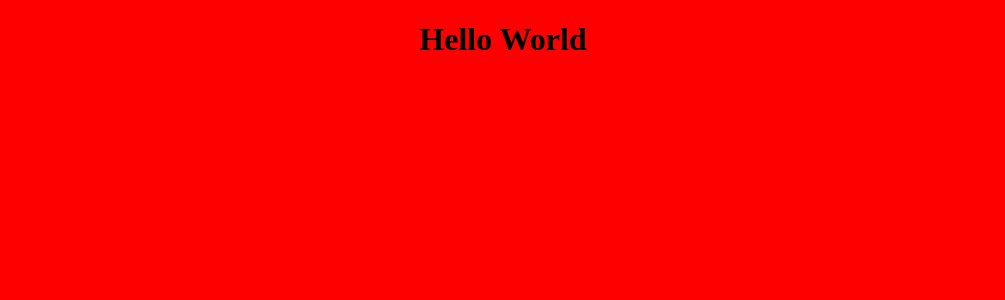
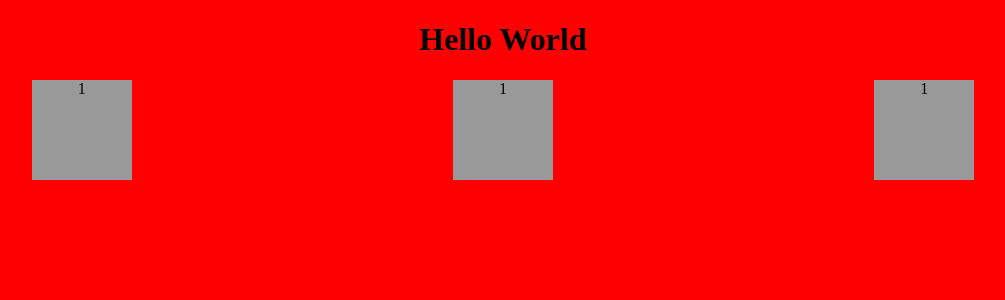
Before and after one commit to code-in-time/webpack3-starter-learn, a React app: page / in a window 1280 px wide. Shown: the top 300 px of the page, without its empty margins (137-1142 px from the left). Built offline with nearby package versions, Linux system fonts and the light colour scheme.

Commit message:
Add css structure

```diff
--- a/package.json
+++ b/package.json
@@ -19,6 +19,8 @@
   },
   "homepage": "https://github.com/code-in-time/webpack3-starter-learn#readme",
   "devDependencies": {
+    "autoprefixer": "^7.2.2",
+    "autoprefixer-loader": "^3.2.0",
     "babel-core": "^6.26.0",
     "babel-loader": "^7.1.2",
     "babel-preset-env": "^1.6.1",
@@ -28,6 +30,7 @@
     "jshint": "^2.9.5",
     "jshint-loader": "^0.8.4",
     "node-sass": "^4.7.2",
+    "postcss-loader": "^2.0.9",
     "react": "^16.2.0",
     "react-dom": "^16.2.0",
     "react-loader": "^2.4.2",
--- a/src/components/App.js
+++ b/src/components/App.js
@@ -19,6 +19,11 @@ class App extends Component {
         return (
             <div style={{textAlign: 'center'}}>
                 <h1>Hello World</h1>
+                <div className="container">
+                    <div class="container__item">1</div>
+                    <div class="container__item">1</div>
+                    <div class="container__item">1</div>
+                </div>
             </div>
         );
     }
--- a/src/index.js
+++ b/src/index.js
@@ -1,4 +1,4 @@
-require('./style.scss');
+require('./z_css/style.scss');
 
 import React from 'react';
 import ReactDOM from 'react-dom';
--- /dev/null
+++ b/src/z_css/_container.scss
@@ -0,0 +1,13 @@
+div.container {
+    display: flex;
+    flex-direction: row;
+    flex-wrap: nowrap;
+    justify-content:         space-around;
+
+}
+
+div.container__item {
+    background-color: $colorGrey;
+    min-height: 100px;
+    min-width: 100px;
+}
--- /dev/null
+++ b/src/z_css/colors.scss
@@ -0,0 +1,3 @@
+$colorRed: red;
+$colorBlue: blue;
+$colorGrey: #999;
--- a/src/style.scss
+++ b/src/z_css/style.scss
@@ -1,5 +1,8 @@
-$colorRed: red;
-$colorBlue: blue;
+@import 'colors';
+@import '_container';
+
+
+
 
 
 body {
--- a/webpack.config.js
+++ b/webpack.config.js
@@ -26,7 +26,7 @@ module.exports = {
             // },
             {
                 test: /\.scss$/,
-                loader: 'style-loader!css-loader!sass-loader'
+                loader: ['style-loader', 'css-loader', 'sass-loader']
             },
             {
                 test: /\.jsx?$/,
```
